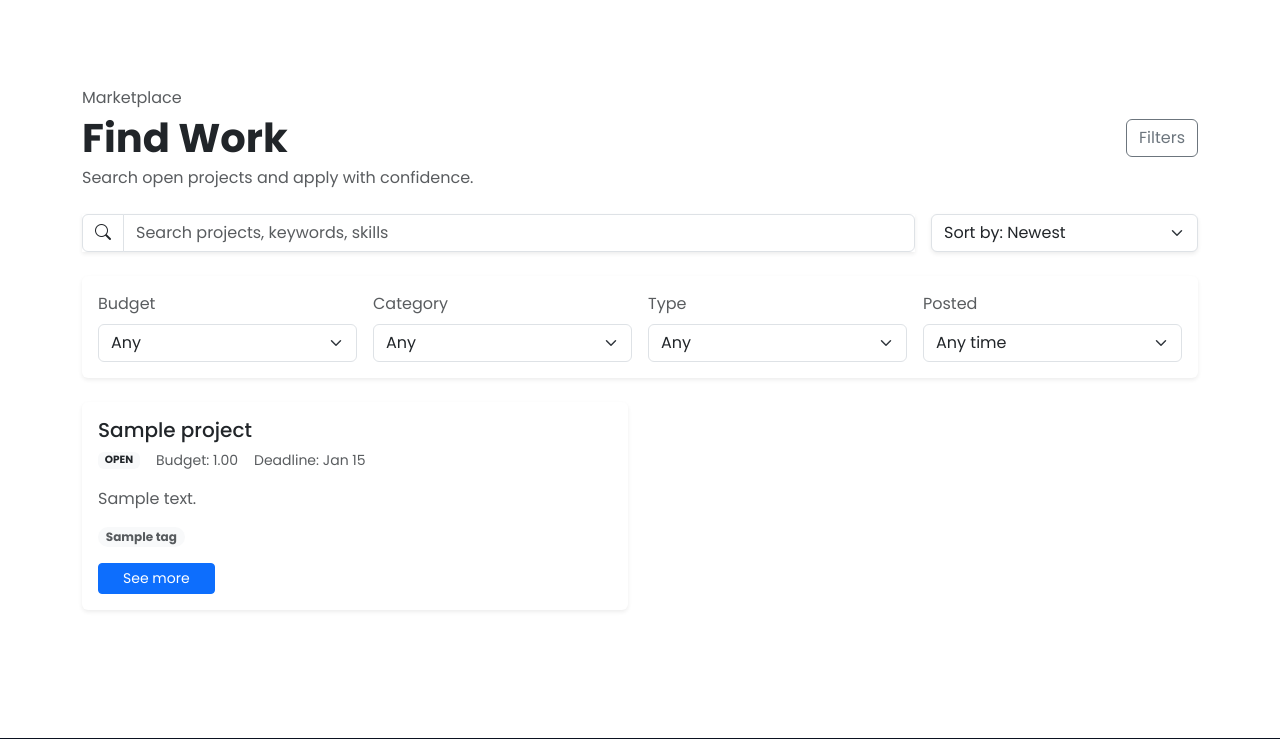
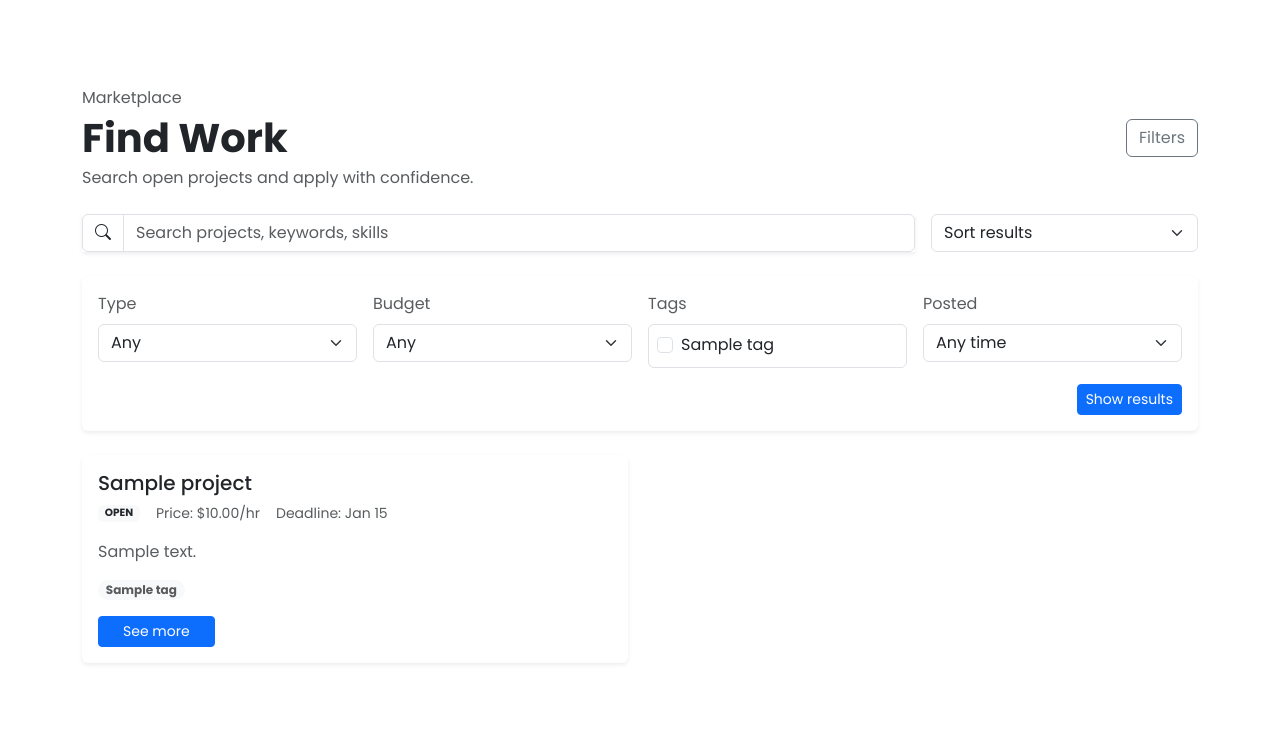
Before and after one commit to Rostyslavv11/client-hub, a Django app: page /projects/find-work/ in a window 1280 px wide, after a click on "Filters". Shown: the part 56-795 px from the top of the page. Run offline with Django 5.2, Linux system fonts and the light colour scheme; a user stored in the database is signed in; tables that the repository leaves empty hold one stand-in row (values such as "Sample post"); parts of the project's set-up code (start-up, migrations or seed data) failed here and were passed over.

Commit message:
Create project detail page, update models and fields of project model

```diff
--- a/accounts/models.py
+++ b/accounts/models.py
@@ -69,11 +69,23 @@
         return self.email
 
 
-class Profile(models.Model):
+class ClientProfile(models.Model):
     user = models.OneToOneField(
         settings.AUTH_USER_MODEL,
         on_delete=models.CASCADE,
-        related_name="profile"
+        related_name="client_profile"
+    )
+    company_name = models.CharField(max_length=120, blank=True)
+    location = models.CharField(max_length=120, blank=True)
+    is_open_to_agencies = models.BooleanField(default=False)
+    hire_rate = models.PositiveIntegerField(default=0)
+
+
+class FreelancerProfile(models.Model):
+    user = models.OneToOneField(
+        settings.AUTH_USER_MODEL,
+        on_delete=models.CASCADE,
+        related_name="freelancer_profile"
     )
     bio = models.TextField(blank=True)
     portfolio_website = models.URLField(blank=True)
--- a/projects/models.py
+++ b/projects/models.py
@@ -1,6 +1,7 @@
 from django.conf import settings
 from django.db import models
-from django.db.models.fields import return_None
+
+from accounts.models import ClientProfile
 
 
 class Tags(models.Model):
@@ -17,18 +18,35 @@
         IN_PROGRESS = 'in_progress', 'In progress'
         COMPLETED = 'completed', 'Completed'
 
+    class PricingType(models.TextChoices):
+        HOURLY = "hourly", "Hourly"
+        FIXED = "fixed", "Fixed-price"
+
     client = models.ForeignKey(
-        settings.AUTH_USER_MODEL,
+        ClientProfile,
         on_delete=models.CASCADE,
         related_name="projects"
     )
+
+    created_by = models.ForeignKey(
+        settings.AUTH_USER_MODEL,
+        on_delete=models.SET_NULL,
+        null=True, blank=True,
+        related_name="created_projects"
+    )
+
     title = models.CharField(max_length=200)
     description = models.TextField()
-    budget = models.DecimalField(
+    price = models.DecimalField(
         max_digits=8,
         decimal_places=2,
         null=True,
         blank=True
+    )
+    price_type = models.CharField(
+        max_length=20,
+        choices=PricingType.choices,
+        default=PricingType.FIXED
     )
     deadline = models.DateField(null=True, blank=True)
     status = models.CharField(
@@ -38,9 +56,29 @@
     )
     tags = models.ManyToManyField(Tags, related_name="projects")
     created_at = models.DateTimeField(auto_now_add=True)
+    project_overview = models.TextField(blank=True)
+    responsibilities = models.TextField(
+        blank=True,
+        help_text="What you will do (one item per line or markdown list)"
+    )
+    requirements = models.TextField(
+        blank=True,
+        help_text="Requirements of client (one item per line or markdown list)"
+    )
+
 
     def __str__(self):
         return self.title
+
+
+class Milestone(models.Model):
+    project = models.ForeignKey(Project, on_delete=models.CASCADE, related_name="milestones")
+    title = models.CharField(max_length=120)
+    duration_days = models.PositiveIntegerField(null=True, blank=True)
+    order = models.PositiveIntegerField(default=0)
+
+    class Meta:
+        ordering = ["order"]
 
 
 class Application(models.Model):
--- a/projects/views.py
+++ b/projects/views.py
@@ -1,15 +1,71 @@
 from django.views.generic import ListView, DetailView
+from django.db.models import Q
 from django.contrib.auth.mixins import LoginRequiredMixin
 from projects.models import Project, Tags
+from django.utils import timezone
+from datetime import timedelta
 
 
 class ProjectsListView(LoginRequiredMixin, ListView):
     model = Project
     template_name = "projects/find_work.html"
 
+    def get_queryset(self):
+        queryset = super().get_queryset()
+        queryset = queryset.order_by("-created_at")
+        sorting = self.request.GET.get("sorting")
+        q = self.request.GET.get("q")
+        tag_ids = self.request.GET.getlist("tags")
+        project_type = self.request.GET.get("type")
+        budget = self.request.GET.get("budget")
+        posted = self.request.GET.get("posted")
+
+        if q:
+            q = q.strip()
+            if q:
+                queryset = queryset.filter(
+                    Q(title__icontains=q) |
+                    Q(description__icontains=q)
+                ).distinct()
+
+        if sorting:
+            if sorting == "budget_htl":
+                queryset = queryset.order_by("-price")
+            if sorting == "budget_lth":
+                queryset = queryset.order_by("price")
+            if sorting == "deadline":
+                queryset = queryset.order_by("-deadline")
+
+        if project_type == "hourly":
+            budget = ""
+            queryset = queryset.filter(price_type="hourly")
+
+        if budget:
+            if budget == "0-500":
+                queryset = queryset.filter(price__lte=500)
+            elif budget == "501-2000":
+                queryset = queryset.filter(price__gt=500, price__lte=2000)
+            elif budget == "2000+":
+                queryset = queryset.filter(price__gt=2000)
+
+        if tag_ids:
+            queryset = queryset.filter(tags__id__in=tag_ids).distinct()
+
+        if posted:
+            now = timezone.now()
+            if posted == "24h":
+                queryset = queryset.filter(created_at__gte=now - timedelta(hours=24))
+            if posted == "7d":
+                queryset = queryset.filter(created_at__gte=now - timedelta(days=7))
+            if posted == "30d":
+                queryset = queryset.filter(created_at__gte=now - timedelta(days=30))
+
+        return queryset
+
     def get_context_data(self, *, object_list=None, **kwargs):
         context = super().get_context_data(**kwargs)
         context["tags"] = Tags.objects.all()
+        context["selected_tags"] = set(map(int, self.request.GET.getlist("tags")))
         return context
 
 
--- a/templates/projects/find_work.html
+++ b/templates/projects/find_work.html
@@ -16,19 +16,29 @@
       </div>
     </header>
 
+    <form method="get" id="filtersForm">
     <div class="row g-3 mb-4">
       <div class="col-lg-9">
         <div class="input-group shadow-sm">
-          <span class="input-group-text bg-white"><i class="bi bi-search"></i></span>
-          <input type="text" class="form-control" placeholder="Search projects, keywords, skills">
+          <button class="input-group-text bg-white" type="submit" aria-label="Search"><i class="bi bi-search"></i></button>
+          <input
+      type="text"
+      class="form-control"
+      name="q"
+      placeholder="Search projects, keywords, skills"
+      value="{{ request.GET.q|default:'' }}"
+    >
         </div>
       </div>
       <div class="col-lg-3">
-        <select class="form-select shadow-sm">
-          <option selected>Sort by: Newest</option>
-          <option>Budget: High to Low</option>
-          <option>Budget: Low to High</option>
-          <option>Deadline: Soonest</option>
+        <select class="form-select" name="sorting" id="sortSelect" onchange="this.form.submit()">
+          <option value="" disabled {% if not request.GET.sorting %}selected{% endif %}>
+            Sort results
+          </option>
+
+          <option value="budget_htl" {% if request.GET.sorting == "budget_htl" %}selected{% endif %}>Budget: High to Low</option>
+          <option value="budget_lth" {% if request.GET.sorting == "budget_lth" %}selected{% endif %}>Budget: Low to High</option>
+          <option value="deadline" {% if request.GET.sorting == "deadline" %}selected{% endif %}>Deadline: Soonest</option>
         </select>
       </div>
     </div>
@@ -38,44 +48,59 @@
           <div class="card-body">
             <div class="row g-3">
               <div class="col-md-3">
-              <label class="form-label text-muted">Budget</label>
-              <select class="form-select">
-                <option>Any</option>
-                <option>$0 - $500</option>
-                <option>$500 - $2,000</option>
-                <option>$2,000+</option>
+                <label class="form-label text-muted">Type</label>
+                <select class="form-select" name="type" id="typeSelect">
+                  <option value="">Any</option>
+                  <option value="fixed">Fixed-price</option>
+                  <option value="hourly">Hourly</option>
                 </select>
               </div>
               <div class="col-md-3">
-              <label class="form-label text-muted">Category</label>
-              <select class="form-select">
-                <option>Any</option>
-                {% for tag in tags %}
-                  <option>{{ tag }}</option>
-                {% endfor %}
+                <label class="form-label text-muted">Budget</label>
+                <select class="form-select" name="budget" id="budgetSelect">
+                  <option value="">Any</option>
+                  <option value="0-500">$0 - $500</option>
+                  <option value="501-2000">$501 - $2,000</option>
+                  <option value="2000+">$2,000+</option>
                 </select>
               </div>
               <div class="col-md-3">
-              <label class="form-label text-muted">Type</label>
-              <select class="form-select">
-                <option>Any</option>
-                <option>Fixed-price</option>
-                <option>Hourly</option>
-              </select>
+                <label class="form-label text-muted">Tags</label>
+                <div class="border rounded p-2 bg-white" style="max-height: 180px; overflow: auto;">
+                  {% for tag in tags %}
+                    <div class="form-check">
+                      <input
+                        class="form-check-input"
+                        type="checkbox"
+                        name="tags"
+                        value="{{ tag.id }}"
+                        id="tag-{{ tag.id }}"
+                        {% if tag.id in selected_tags %}checked{% endif %}
+                      >
+                      <label class="form-check-label" for="tag-{{ tag.id }}">{{ tag.name }}</label>
+                    </div>
+                  {% empty %}
+                    <small class="text-muted">No tags available.</small>
+                  {% endfor %}
+                </div>
               </div>
               <div class="col-md-3">
                 <label class="form-label text-muted">Posted</label>
-              <select class="form-select">
-                <option>Any time</option>
-                <option>Past 24h</option>
-                <option>Past week</option>
-                <option>Past month</option>
+                <select class="form-select" name="posted">
+                  <option value="">Any time</option>
+                  <option value="24h">Past 24h</option>
+                  <option value="7d">Past week</option>
+                  <option value="30d">Past month</option>
                 </select>
+              </div>
+            </div>
+            <div class="d-flex justify-content-end mt-3">
+              <button class="btn btn-primary btn-sm" type="submit">Show results</button>
             </div>
           </div>
         </div>
       </div>
-    </div>
+    </form>
 
     <section class="row g-4">
       {% for project in object_list %}
@@ -87,7 +112,14 @@
 
               <div class="d-flex align-items-center gap-3 text-muted small mb-3 flex-wrap">
                 <span class="badge bg-light text-dark text-uppercase">{{ project.status }}</span>
-                <span>Budget: {{ project.budget }}</span>
+                <span>
+                  Price:
+                  {% if project.price_type == "hourly" %}
+                    ${{ project.price }}/hr
+                  {% else %}
+                    ${{ project.price }}
+                  {% endif %}
+                </span>
                 <span>Deadline: {{ project.deadline|date:"M d" }}</span>
               </div>
 
@@ -119,4 +151,5 @@
     </section>
   </div>
 </main>
+  <script src="{% static 'js/filter.js' %}"></script>
 {% endblock %}
```
Also changed, not shown: templates/projects/project_detail.html (+10 -4 lines). Lines whose indentation alone changed are shown as unchanged.
